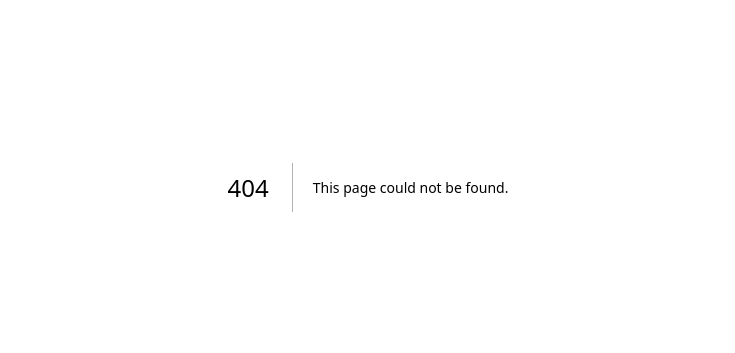
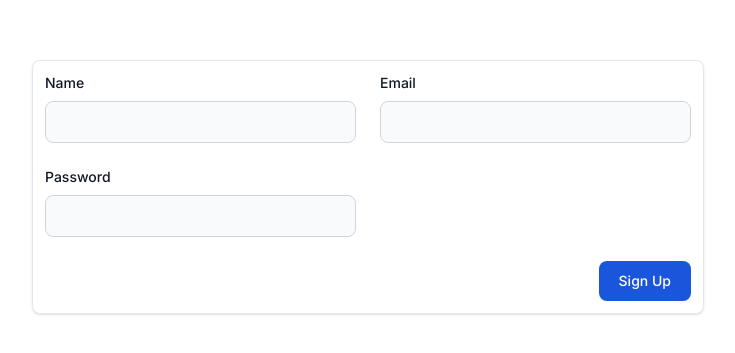
Before and after one commit to frankiewiczkamil/do-gather, a Next.js app: page /signup in a window 1280 px wide. Before the commit this address had no page. Shown: the part 213-566 px from the top of the page, without its empty margins (272-1007 px from the left). Built offline with nearby package versions, Linux system fonts and the light colour scheme.

Commit message:
Add user signup/signin forms :construction: :sparkles:

```diff
--- /dev/null
+++ b/app/signin/actions.ts
@@ -0,0 +1,17 @@
+import { LoginUserDto } from '@/services/users/User';
+import { loginUser } from '@/services/users/UsersService';
+import { redirect } from 'next/navigation';
+
+export async function signIn(formData: FormData) {
+  'use server';
+  const loginUserDto = formDataToRegisterDto(formData);
+  loginUser(loginUserDto);
+  redirect('/');
+}
+
+function formDataToRegisterDto(formData: FormData): LoginUserDto {
+  return {
+    email: formData.get('email') as string,
+    password: formData.get('password') as string,
+  };
+}
--- /dev/null
+++ b/app/signin/page.tsx
@@ -0,0 +1,47 @@
+import { Modal } from '@/components/modal/Modal';
+import { signIn } from '@/app/signin/actions';
+
+export default function SignUp() {
+  return (
+    <main className="flex min-h-screen flex-col items-start p-4 ">
+      <Modal>
+        <form action={signIn}>
+          <div className="flex flex-wrap">
+            <div className={'p-3 basis-1/2'}>
+              <label htmlFor="email" className="block mb-2 text-sm font-medium text-gray-900 dark:text-white">
+                Email
+              </label>
+              <input
+                defaultValue="zenek@zenon.zn"
+                id="email"
+                name="email"
+                className="w-full block bg-gray-50 border border-gray-300 text-gray-900 text-sm rounded-lg focus:ring-blue-500 focus:border-blue-500 p-2.5 dark:bg-gray-700 dark:border-gray-600 dark:placeholder-gray-400 dark:text-white dark:focus:ring-blue-500 dark:focus:border-blue-500"
+              />
+            </div>
+            <div className={'p-3 basis-1/2'}>
+              <label htmlFor="password" className="block mb-2 text-sm font-medium text-gray-900 dark:text-white">
+                Password
+              </label>
+              <input
+                defaultValue={'zenek123'}
+                type="password"
+                id="password"
+                name="password"
+                className="w-full block bg-gray-50 border border-gray-300 text-gray-900 text-sm rounded-lg focus:ring-blue-500 focus:border-blue-500 p-2.5 dark:bg-gray-700 dark:border-gray-600 dark:placeholder-gray-400 dark:text-white dark:focus:ring-blue-500 dark:focus:border-blue-500"
+              />
+            </div>
+            <div className={'p-3 w-full'}>
+              <button
+                data-modal-hide="modal"
+                type="submit"
+                className="float-right text-white bg-blue-700 hover:bg-blue-800 focus:ring-4 focus:outline-none focus:ring-blue-300 font-medium rounded-lg text-sm px-5 py-2.5 text-center dark:bg-blue-600 dark:hover:bg-blue-700 dark:focus:ring-blue-800"
+              >
+                Sign In
+              </button>
+            </div>
+          </div>
+        </form>
+      </Modal>
+    </main>
+  );
+}
--- /dev/null
+++ b/app/signup/actions.ts
@@ -0,0 +1,18 @@
+import { RegisterUserDto } from '@/services/users/User';
+import { registerUser } from '@/services/users/UsersService';
+import { redirect } from 'next/navigation';
+
+export async function signUp(formData: FormData) {
+  'use server';
+  const user = formDataToRegisterDto(formData);
+  registerUser(user);
+  redirect('/signin');
+}
+
+function formDataToRegisterDto(formData: FormData): RegisterUserDto {
+  return {
+    name: formData.get('name') as string,
+    email: formData.get('email') as string,
+    password: formData.get('password') as string,
+  };
+}
--- /dev/null
+++ b/app/signup/page.tsx
@@ -0,0 +1,55 @@
+import { Modal } from '@/components/modal/Modal';
+import { signUp } from '@/app/signup/actions';
+
+export default function Signup() {
+  return (
+    <main className="flex min-h-screen flex-col items-start p-4 ">
+      <Modal>
+        <form action={signUp}>
+          <div className="flex flex-wrap">
+            <div className={'p-3 basis-1/2'}>
+              <label htmlFor="name" className="block mb-2 text-sm font-medium text-gray-900 dark:text-white">
+                Name
+              </label>
+              <input
+                id="name"
+                name="name"
+                className="w-full block bg-gray-50 border border-gray-300 text-gray-900 text-sm rounded-lg focus:ring-blue-500 focus:border-blue-500 p-2.5 dark:bg-gray-700 dark:border-gray-600 dark:placeholder-gray-400 dark:text-white dark:focus:ring-blue-500 dark:focus:border-blue-500"
+              />
+            </div>
+            <div className={'p-3 basis-1/2'}>
+              <label htmlFor="email" className="block mb-2 text-sm font-medium text-gray-900 dark:text-white">
+                Email
+              </label>
+              <input
+                id="email"
+                name="email"
+                className="w-full block bg-gray-50 border border-gray-300 text-gray-900 text-sm rounded-lg focus:ring-blue-500 focus:border-blue-500 p-2.5 dark:bg-gray-700 dark:border-gray-600 dark:placeholder-gray-400 dark:text-white dark:focus:ring-blue-500 dark:focus:border-blue-500"
+              />
+            </div>
+            <div className={'p-3 basis-1/2'}>
+              <label htmlFor="password" className="block mb-2 text-sm font-medium text-gray-900 dark:text-white">
+                Password
+              </label>
+              <input
+                type="password"
+                id="password"
+                name="password"
+                className="w-full block bg-gray-50 border border-gray-300 text-gray-900 text-sm rounded-lg focus:ring-blue-500 focus:border-blue-500 p-2.5 dark:bg-gray-700 dark:border-gray-600 dark:placeholder-gray-400 dark:text-white dark:focus:ring-blue-500 dark:focus:border-blue-500"
+              />
+            </div>
+            <div className={'p-3 w-full'}>
+              <button
+                data-modal-hide="modal"
+                type="submit"
+                className="float-right text-white bg-blue-700 hover:bg-blue-800 focus:ring-4 focus:outline-none focus:ring-blue-300 font-medium rounded-lg text-sm px-5 py-2.5 text-center dark:bg-blue-600 dark:hover:bg-blue-700 dark:focus:ring-blue-800"
+              >
+                Sign Up
+              </button>
+            </div>
+          </div>
+        </form>
+      </Modal>
+    </main>
+  );
+}
--- /dev/null
+++ b/services/users/User.ts
@@ -0,0 +1,18 @@
+export type User = {
+  id: string;
+  name: string;
+  email: string;
+  password: string;
+  createdAt: number;
+  updatedAt: number;
+};
+
+export type RegisterUserDto = {
+  name: string;
+  email: string;
+  password: string;
+};
+export type LoginUserDto = {
+  email: string;
+  password: string;
+};
--- /dev/null
+++ b/services/users/UsersService.ts
@@ -0,0 +1,17 @@
+import { LoginUserDto, RegisterUserDto, User } from '@/services/users/User';
+import { randomUUID } from 'crypto';
+import { fakeUsers } from '@/services/users/fakeUsers';
+
+const users: Record<string, User> = fakeUsers;
+export function registerUser(userDto: RegisterUserDto) {
+  if (users[userDto.email]) throw new Error('User already exists');
+  users[userDto.email] = { ...userDto, id: randomUUID(), createdAt: Date.now(), updatedAt: Date.now() };
+  console.log('users', users);
+}
+
+export function loginUser(credentials: LoginUserDto) {
+  const user = users[credentials.email];
+  if (!user) throw new Error('User not found');
+  if (user.password !== credentials.password) throw new Error('Invalid password');
+  return user;
+}
--- /dev/null
+++ b/services/users/fakeUsers.ts
@@ -0,0 +1,12 @@
+import { User } from '@/services/users/User';
+
+export const fakeUsers: Record<string, User> = {
+  ['zenek@zenon.zn']: {
+    id: 'zenek',
+    name: 'Zenon Zenek',
+    email: 'zenek@zenon.zn',
+    password: 'zenek123',
+    createdAt: 1698315577922,
+    updatedAt: 1698315577922,
+  },
+};
```
